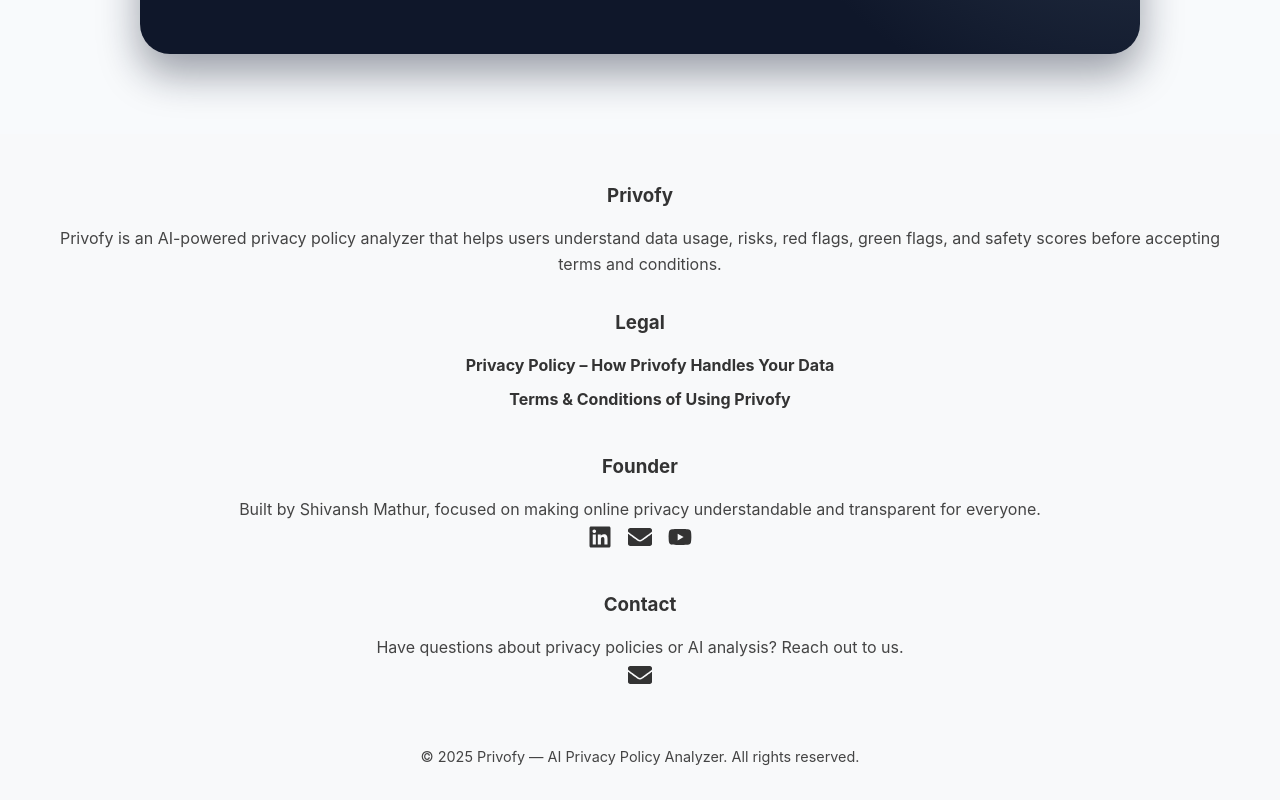
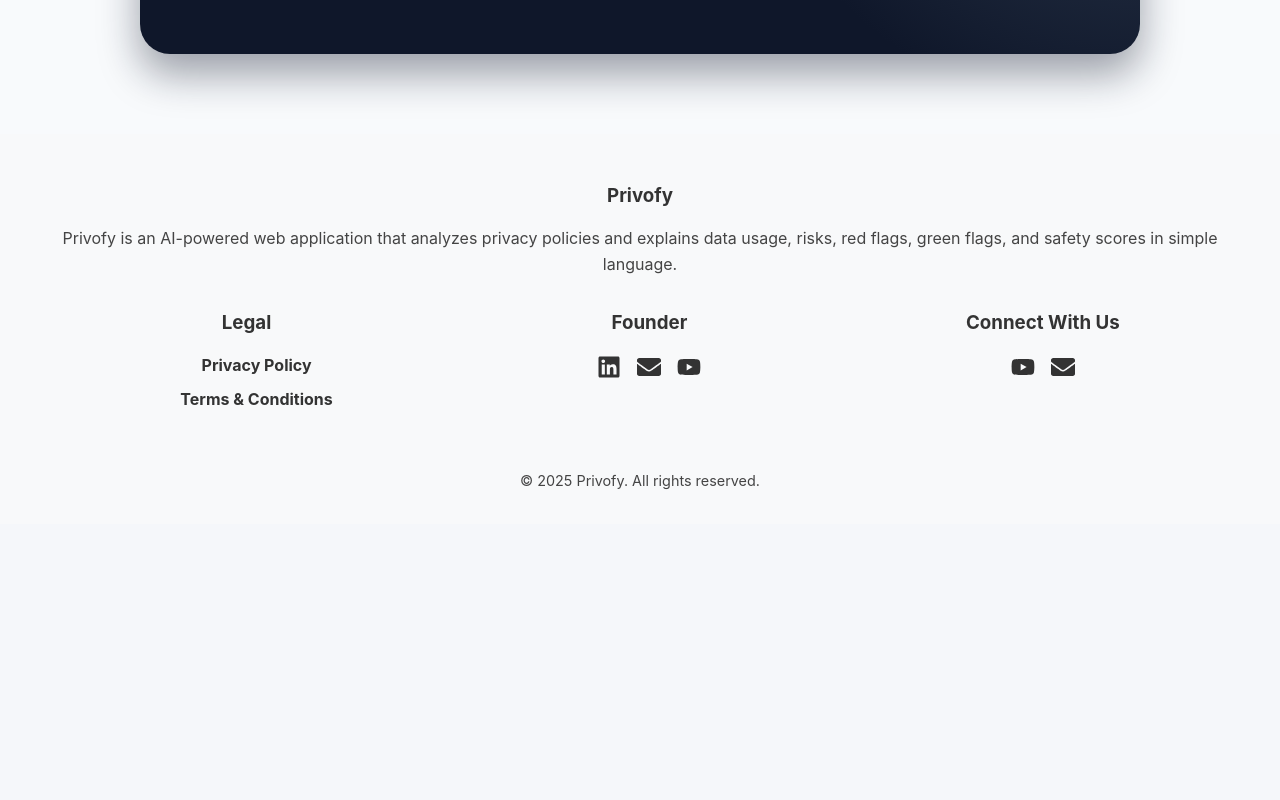
Before and after one commit to ShivanshCoding36/Privofy, a React (Create React App) app: page / in a window 1280 px wide. Shown: the part 2386-3186 px from the top of the page. After the commit the page ends 2910 px from the top, so only its background shows below. Built offline with nearby package versions, Linux system fonts and the light colour scheme; no server answers.

Commit message:
Update Footer.jsx

```diff
--- a/src/components/Footer.jsx
+++ b/src/components/Footer.jsx
@@ -1,100 +1,61 @@
-import React from "react";
-import { Link } from "react-router-dom";
-import { FaLinkedin, FaYoutube, FaEnvelope } from "react-icons/fa";
-import "./Footer.css";
+import React from 'react';
+import { Link } from 'react-router-dom';
+import { FaLinkedin, FaYoutube, FaEnvelope } from 'react-icons/fa';
+import './Footer.css';
 
 const Footer = () => {
   return (
-    <footer className="footer" role="contentinfo">
+    <footer className="footer">
       <div className="footer-container">
-
-        {/* Brand / SEO Description */}
         <div className="footer-section">
           <h3>Privofy</h3>
           <p>
-            Privofy is an AI-powered privacy policy analyzer that helps users
-            understand data usage, risks, red flags, green flags, and safety
-            scores before accepting terms and conditions.
-          </p>
+Privofy is an AI-powered web application that analyzes privacy policies and explains
+data usage, risks, red flags, green flags, and safety scores in simple language.</p>
         </div>
 
-        {/* Legal Links */}
         <div className="footer-section">
           <h3>Legal</h3>
           <ul className="lis">
-            <li>
-              <Link to="/privacy-policy">
-                Privacy Policy – How Privofy Handles Your Data
-              </Link>
-            </li>
-            <li>
-              <Link to="/terms">
-                Terms & Conditions of Using Privofy
-              </Link>
-            </li>
+            <li><Link to="/privacy-policy">Privacy Policy</Link></li>
+            <li><Link to="/terms">Terms & Conditions</Link></li>
           </ul>
         </div>
 
-        {/* Founder / Trust */}
         <div className="footer-section">
           <h3>Founder</h3>
-          <p>
-            Built by Shivansh Mathur, focused on making online privacy
-            understandable and transparent for everyone.
-          </p>
           <div className="social-icons">
-            <a
-              href="https://www.linkedin.com/in/shivanshmathur9"
-              target="_blank"
-              rel="noopener noreferrer"
-              aria-label="Shivansh Mathur on LinkedIn"
-            >
+            <a href="https://www.linkedin.com/in/shivanshmathur9" target="_blank" rel="noopener noreferrer">
               <FaLinkedin />
             </a>
-            <a
-              href="mailto:shivanshmathur221@gmail.com"
-              aria-label="Email the founder of Privofy"
-            >
+            <a href="mailto:shivanshmathur221@gmail.com">
               <FaEnvelope />
             </a>
-            <a
-              href="https://www.youtube.com/@shivanshmathur9"
-              target="_blank"
-              rel="noopener noreferrer"
-              aria-label="Founder YouTube channel"
-            >
+            <a href="https://www.youtube.com/@shivanshmathur9" target="_blank" rel="noopener noreferrer">
               <FaYoutube />
             </a>
           </div>
         </div>
 
-        {/* Contact */}
         <div className="footer-section">
-          <h3>Contact</h3>
-          <p>
-            Have questions about privacy policies or AI analysis?
-            Reach out to us.
-          </p>
+          <h3>Connect With Us</h3>
           <div className="social-icons">
-            <a
-              href="mailto:aeroaware.help@gmail.com"
-              aria-label="Contact Privofy support"
-            >
+            <a href="https://youtube.com/airquality" target="_blank" rel="noopener noreferrer">
+              <FaYoutube />
+            </a>
+            <a href="mailto:aeroaware.help@gmail.com">
               <FaEnvelope />
             </a>
           </div>
         </div>
-
       </div>
 
       <div className="footer-bottom">
-        <p>
-          © {new Date().getFullYear()} Privofy — AI Privacy Policy Analyzer.
-          All rights reserved.
-        </p>
+        <p>&copy; {new Date().getFullYear()} Privofy. All rights reserved.</p>
       </div>
     </footer>
   );
 };
 
+
 export default Footer;
```
